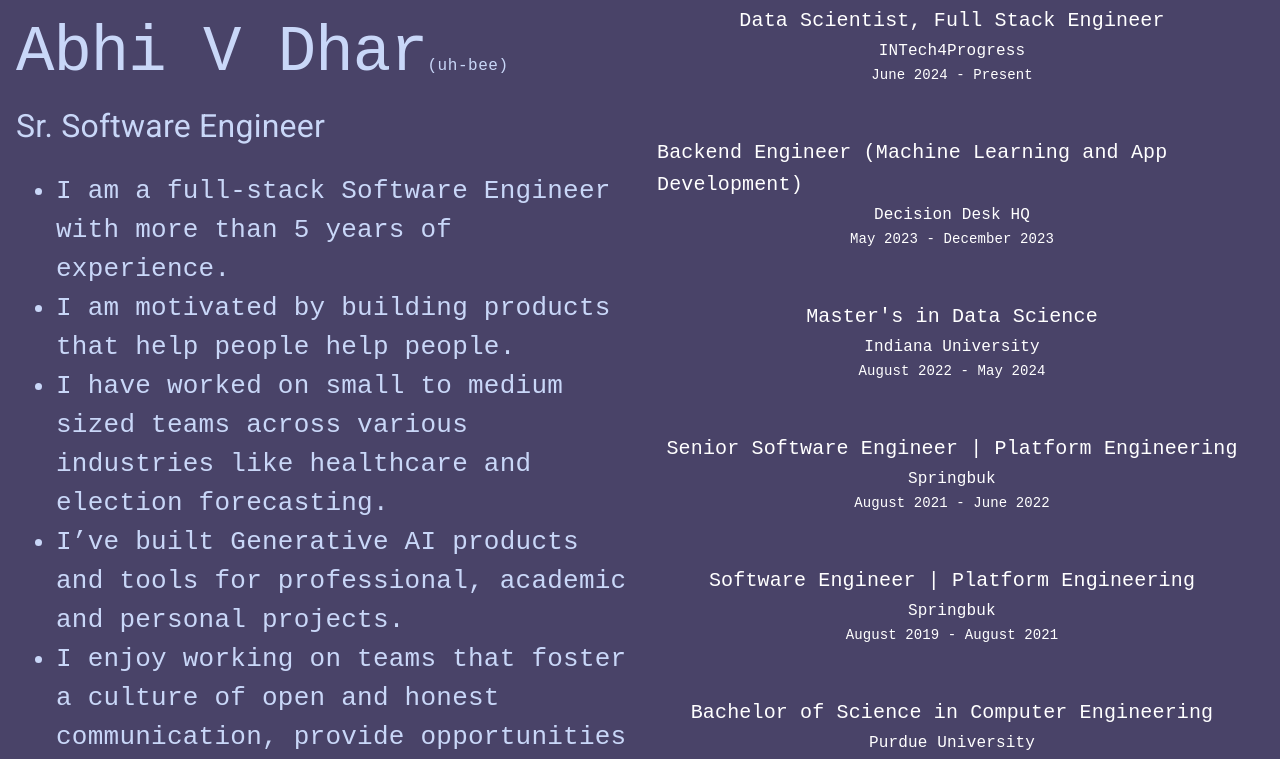
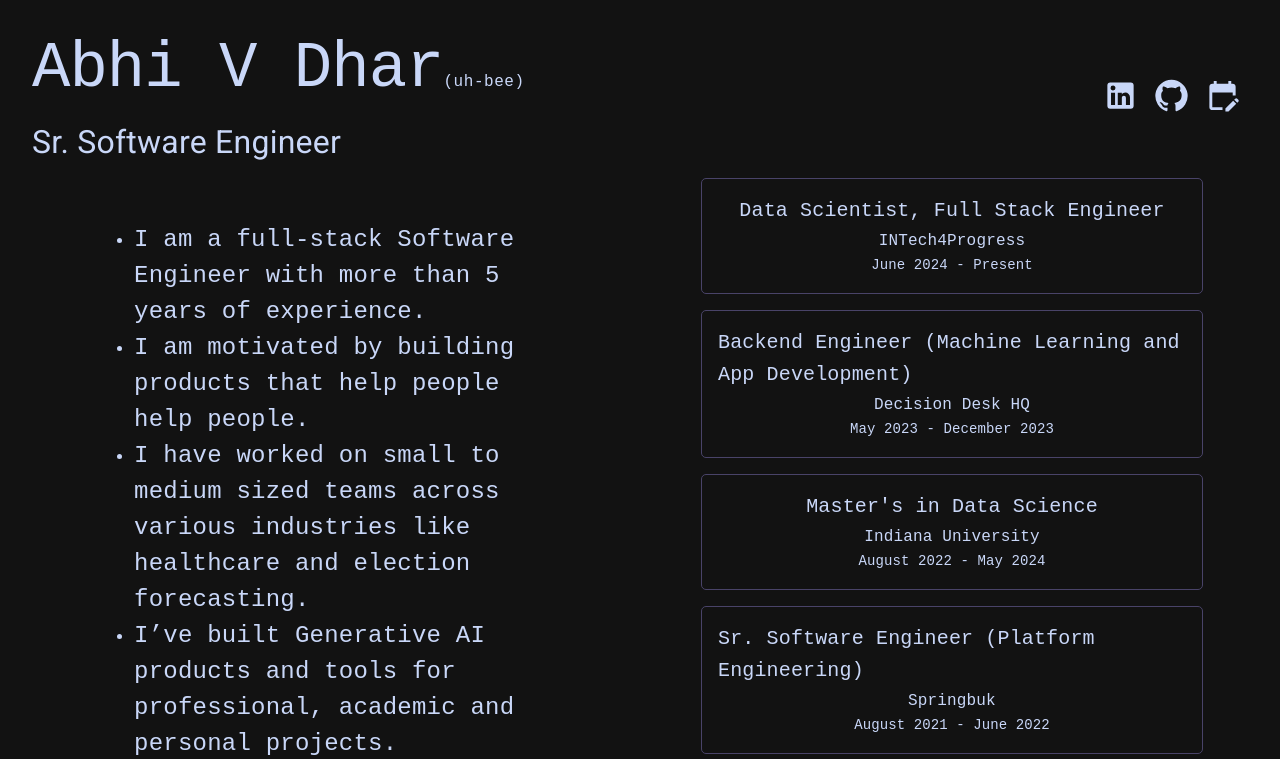
Before and after one commit to Xenox473/avd-folio, a Next.js app: page / in a window 1280 px wide. Shown: the top 759 px of the page. Built offline with nearby package versions, Linux system fonts and the light colour scheme.

Commit message:
Added Icons

```diff
--- a/src/app/colors.ts
+++ b/src/app/colors.ts
@@ -3,5 +3,6 @@
   periwinkle: '#C9D7F8',
   mint: '#21D19F',
   keppel: '#45B69C',
-  magenta: '#DC6BAD'
+  magenta: '#DC6BAD',
+  darkGrey: '#121212',
 }
--- /dev/null
+++ b/src/app/components/LinkDisplay.tsx
@@ -0,0 +1,58 @@
+"use client";
+
+import GitHubIcon from '@mui/icons-material/GitHub';
+import LinkedInIcon from '@mui/icons-material/LinkedIn';
+import EditCalendarIcon from '@mui/icons-material/EditCalendar';
+import { Tooltip } from '@mui/material';
+import { motion } from 'framer-motion';
+import { colors } from '../colors';
+
+const iconStyles = {
+  margin: '0.5rem',
+  color: colors.periwinkle,
+  padding: 0,
+  border: 'none',
+  background: 'none',
+}
+const LinkDisplay = () => {
+  const items = [
+    {
+      link: "https://fantastical.app/abhishek473-Wkvd/abhis-calendar",
+      icon: EditCalendarIcon,
+      tooltip: "Schedule some time to chat"
+    },
+    {
+      link: "https://github.com/Xenox473",
+      icon: GitHubIcon,
+      tooltip: "Check out my Github"
+    },
+    {
+      link: "https://www.linkedin.com/in/avd473/",
+      icon: LinkedInIcon,
+      tooltip: "Connect with me on LinkedIn"
+    }
+  ]
+
+  return (
+    <div style={{ display: 'flex', flex: 1, flexDirection: 'row-reverse'}} >
+      {items.map((item, index) => {
+        const Icon = item.icon;
+        return (
+          <motion.button
+            key={index}
+            onClick={() => window.open(item.link)}
+            style={iconStyles}
+            whileHover={{ scale: 1.2 }}
+          >
+            <Tooltip title={item.tooltip} arrow>
+              <Icon fontSize='large'/>
+            </Tooltip>
+          </motion.button>
+        )
+      }
+      )}
+    </div>
+  )
+};
+
+export default LinkDisplay;
--- a/src/app/components/accordion.tsx
+++ b/src/app/components/accordion.tsx
@@ -22,6 +22,7 @@
   marginBottom: "1rem",
   cursor: "pointer",
   border: "1px solid",
+  maxWidth: "75%",
 }
 
 export const Accordion = ({ role, index, expanded, setExpanded }: AccordionProps) => {
@@ -38,9 +39,9 @@
         style={headerStyles}
       >
         <div style={{ display: "flex", alignItems: "center", flexDirection: 'column'}}>
-          <Typography variant="h6" style={{ margin: 0 }} fontFamily="monospace">{role.title}</Typography>
-          <Typography variant="subtitle1" style={{ margin: 0 }} fontFamily="monospace">{role.institution}</Typography>
-          <Typography variant="subtitle2" style={{ margin: 0 }} fontFamily="monospace">{role.year}</Typography>
+          <Typography variant="h6" color={colors.periwinkle} style={{ margin: 0 }} fontFamily="monospace">{role.title}</Typography>
+          <Typography variant="subtitle1" color={colors.periwinkle} style={{ margin: 0 }} fontFamily="monospace">{role.institution}</Typography>
+          <Typography variant="subtitle2" color={colors.periwinkle} style={{ margin: 0 }} fontFamily="monospace">{role.year}</Typography>
         </div>
       </motion.header>
       <AnimatePresence initial={false}>
@@ -55,6 +56,7 @@
               collapsed: { opacity: 0, height: 0 }
             }}
             transition={{ duration: 0.3, ease: [0.04, 0.62, 0.23, 0.98] }}
+            style= {{ overflow: "hidden", maxWidth: "75%" }}
           >
             <SkillsDisplay skills={role.skills} />
           </motion.section>
--- a/src/app/components/blurb.tsx
+++ b/src/app/components/blurb.tsx
@@ -3,15 +3,23 @@
 export const Blurb = () => {
   const elapsedYears = new Date().getFullYear() - 2019;
 
+  const notes = [
+    `I am a full-stack Software Engineer with more than ${elapsedYears} years of experience.`,
+    "I am motivated by building products that help people help people.",
+    "I have worked on small to medium sized teams across various industries like healthcare and election forecasting.",
+    "I’ve built Generative AI products and tools for professional, academic and personal projects.",
+    "I enjoy working on teams that foster a culture of open and honest communication, provide opportunities to wear many hats, and encourage collaboration and mentorship."
+  ]
+
   return (
-    <Typography variant="body1" fontSize={26} fontFamily={'monospace'}>
-      <ul>
-        <li>I am a full-stack Software Engineer with more than {elapsedYears} years of experience.</li>
-        <li>I am motivated by building products that help people help people.</li>
-        <li>I have worked on small to medium sized teams across various industries like healthcare and election forecasting.</li>
-        <li>I’ve built Generative AI products and tools for professional, academic and personal projects.</li>
-        <li>I enjoy working on teams that foster a culture of open and honest communication, provide opportunities to wear many hats, and encourage collaboration and mentorship.</li>
-      </ul>
-    </Typography>
+    <ul>
+      {notes.map((note, index) => (
+        <li>
+          <Typography variant="body1" fontFamily="monospace" fontSize={24}>
+            {note}
+          </Typography>
+        </li>
+      ))}
+    </ul>
   );
 }
--- a/src/app/components/skillsDisplay.tsx
+++ b/src/app/components/skillsDisplay.tsx
@@ -20,9 +20,8 @@
             borderRadius: '5px',
             fontFamily: 'monospace',
           }}
-          whileHover={{ scale: 1.1 }}
         >
-          <Typography variant="subtitle1" fontFamily="monospace">{skill}</Typography>
+          <Typography variant="subtitle1" fontFamily="inherit">{skill}</Typography>
         </motion.div>
       ))}
     </motion.div>
--- a/src/app/components/timeline.tsx
+++ b/src/app/components/timeline.tsx
@@ -44,7 +44,7 @@
     },
     {
       institution: 'Springbuk',
-      title: 'Senior Software Engineer | Platform Engineering',
+      title: 'Sr. Software Engineer (Platform Engineering)',
       year: 'August 2021 - June 2022',
       skills: [
         "AWS EC2", "AWS S3", "Git", "PostgreSQL", "Python", "Ruby (on Rails)", "Snowflake"
@@ -52,7 +52,7 @@
     },
     {
       institution: 'Springbuk',
-      title: 'Software Engineer | Platform Engineering',
+      title: 'Software Engineer (Platform Engineering)',
       year: 'August 2019 - August 2021',
       skills: [
         "Airbrake.io", "AWS EC2", "AWS S3", "AWS VPC", "Git", "PostgreSQL", "Python", "React", "Rspec", "Ruby (on Rails)", "Snowflake"
--- a/src/app/components/header.tsx
+++ b/src/app/components/title.tsx
@@ -1,9 +1,9 @@
 import { Stack, Typography } from "@mui/material"
 
-export const Header = () => {
+export const Title = () => {
 
   return (
-    <Stack spacing={2}>
+    <Stack spacing={2} sx={{ flex: 1, display: 'flex', alignContent: 'center', justifyContent: 'center' }}>
       <Typography variant="h1" fontSize={64} fontFamily={'monospace'}>
         Abhi V Dhar
         <Typography
--- a/src/app/layout.tsx
+++ b/src/app/layout.tsx
@@ -12,12 +12,14 @@
 };
 
 const bodyStyle = {
-  backgroundColor: colors.englishViolet,
+  backgroundColor: colors.darkGrey,
   color: colors.periwinkle,
   fontFamily: "Roboto, sans-serif",
   height: "calc(100vh - 32px)",
   margin: 0,
-  padding: "16px"
+  padding: "16px",
+  display: "flex",
+  flexDirection: "column"
 };
 
 export default function RootLayout({
--- a/src/app/page.tsx
+++ b/src/app/page.tsx
@@ -1,22 +1,28 @@
 import Grid from '@mui/material/Grid2';
-import { Header } from "./components/header";
+import { Title } from "./components/title";
 import { Timeline } from './components/timeline';
 import { Stack } from '@mui/material';
 import { SkillsDisplay } from './components/skillsDisplay';
 import { Blurb } from './components/blurb';
+import LinkDisplay from './components/LinkDisplay';
 
 export default function Home() {
   return (
     <>
-      <div style={{ display: 'flex', height: '100%' }}>
+      <div style={{ display: 'flex', justifyContent: 'space-around', flex: 1, margin: "1rem" }}>
+        <Title />
+        <LinkDisplay />
+      </div>
+      <div style={{ display: 'flex', flexWrap: 'wrap', flex: 9}}>
         <div style={{
           flex: 1,
           display: 'flex',
           flexDirection: 'column',
-          justifyContent: 'space-between',
+          justifyContent: 'space-around',
+          alignContent: 'center',
+          flexWrap: 'wrap'
         }}>
-          <Header />
-          <div style={{ display: 'flex', justifyContent: 'center' }}>
+          <div style={{ display: 'flex', maxWidth: '75%' }}>
             <Blurb />
           </div>
           <div>spotify stuff here!!!</div>
@@ -26,6 +32,8 @@
           display: 'flex',
           flexDirection: 'column',
           justifyContent: 'center',
+          alignContent: 'center',
+          flexWrap: 'wrap'
         }}>
           <Timeline />
         </div>
```
